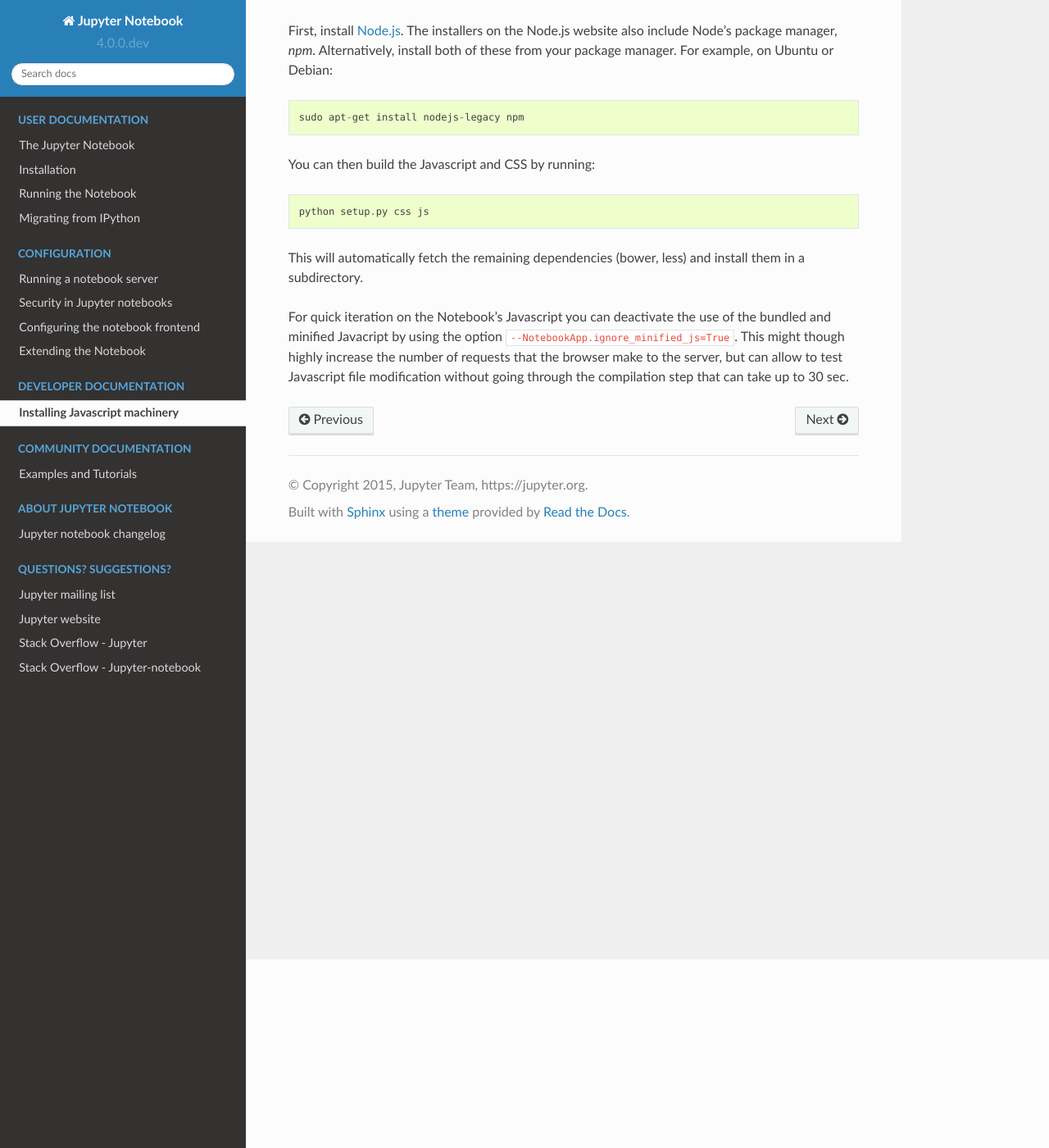
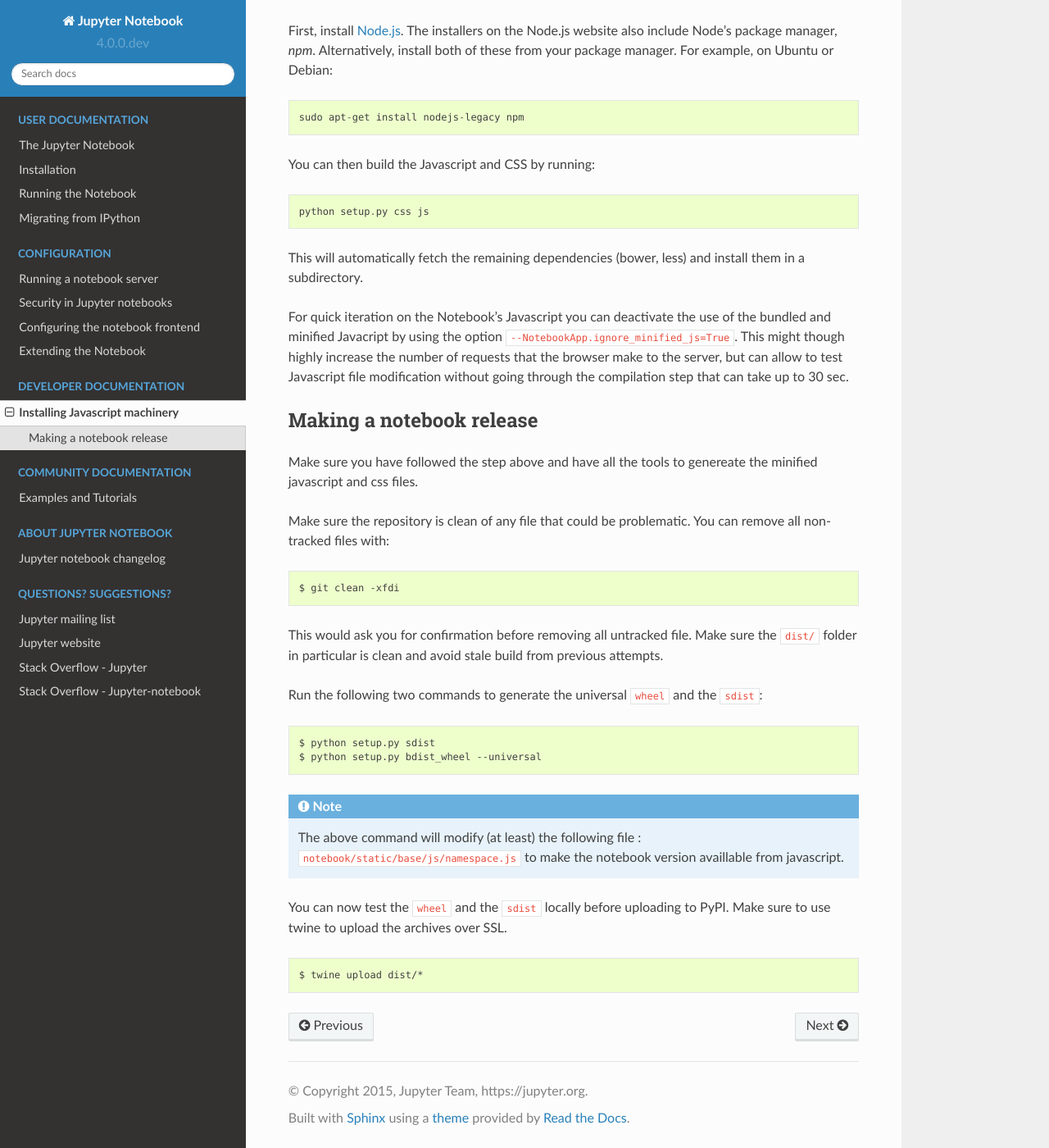
Before and after one commit to jupyter/nbclassic, a Sphinx documentation site: the page built from docs/source/development_js.rst, in a window 1280 px wide and 1400 px high, scrolled down 230 px. Shown: the whole window at 82% size. Built offline with Sphinx 7.4.7 and the Read the Docs theme 2.0.0, drawn with Linux system fonts in a browser that asks for light colours; pages that are not in the unit, such as notebooks, are missing from menus.

Commit message:
Add release instructions

```diff
--- a/docs/source/development_js.rst
+++ b/docs/source/development_js.rst
@@ -27,3 +27,42 @@
 number of requests that the browser make to the server, but can allow to test
 Javascript file modification without going through the compilation step that
 can take up to 30 sec.
+
+
+Making a notebook release
+-------------------------
+
+Make sure you have followed the step above and have all the tools to genereate
+the minified javascript and css files.
+
+Make sure the repository is clean of any file that could be problematic.
+You can remove all non-tracked files with:
+
+.. code::
+
+    $ git clean -xfdi
+
+This would ask you for confirmation before removing all untracked file. Make
+sure the ``dist/`` folder in particular is clean and avoid stale build from
+previous attempts.
+
+Run the following two commands to generate the universal ``wheel`` and the ``sdist``:
+
+.. code::
+
+    $ python setup.py sdist
+    $ python setup.py bdist_wheel --universal
+
+.. note::
+
+    The above command will modify (at least) the following file :
+    ``notebook/static/base/js/namespace.js`` to make the notebook version
+    availlable from javascript.
+
+
+You can now test the ``wheel`` and the ``sdist`` locally before uploading to PyPI.
+Make sure to use twine to upload the archives over SSL.
+
+.. code::
+
+    $ twine upload dist/*
```
